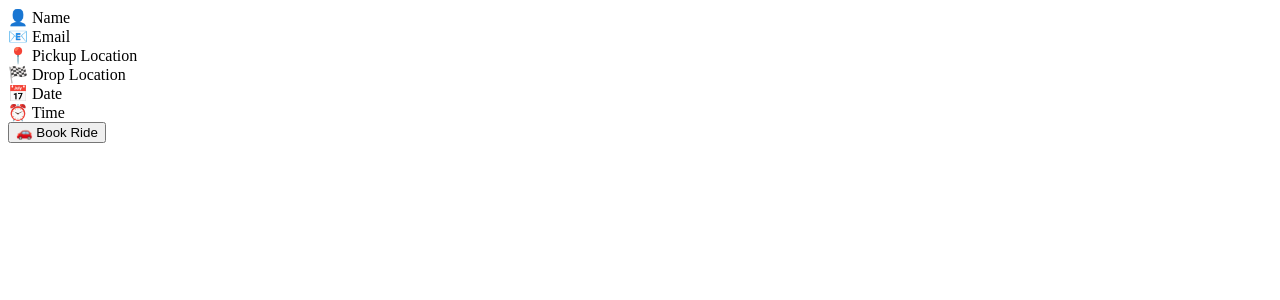
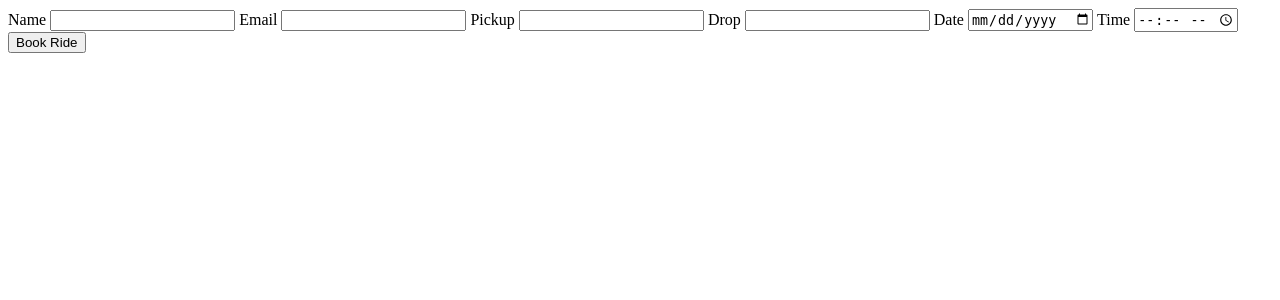
Before and after one commit to ravishsonia404/maanbooking, a Django app: page / in a window 1280 px wide. Shown: the top 300 px of the page. Run offline with Django 5.2, Linux system fonts and the light colour scheme.

Commit message:
Update home.html

```diff
--- a/templates/home.html
+++ b/templates/home.html
@@ -3,42 +3,25 @@
     <form method="POST">
         {% csrf_token %}
 
-        <div class="mb-3">
-            <label class="form-label fw-bold">👤 Name</label>
-            {{ form.name }}
-        </div>
+        <label>Name</label>
+        <input type="text" name="name">
 
-        <div class="mb-3">
-            <label class="form-label fw-bold">📧 Email</label>
-            {{ form.email }}
-        </div>
+        <label>Email</label>
+        <input type="email" name="email">
 
-        <div class="mb-3">
-            <label class="form-label fw-bold">📍 Pickup Location</label>
-            {{ form.pickup }}
-        </div>
+        <label>Pickup</label>
+        <input type="text" name="pickup">
 
-        <div class="mb-3">
-            <label class="form-label fw-bold">🏁 Drop Location</label>
-            {{ form.drop }}
-        </div>
+        <label>Drop</label>
+        <input type="text" name="drop">
 
-        <div class="row">
-            <div class="col-md-6 mb-3">
-                <label class="form-label fw-bold">📅 Date</label>
-                {{ form.date }}
-            </div>
+        <label>Date</label>
+        <input type="date" name="date">
 
-            <div class="col-md-6 mb-3">
-                <label class="form-label fw-bold">⏰ Time</label>
-                {{ form.time }}
-            </div>
-        </div>
+        <label>Time</label>
+        <input type="time" name="time">
 
-        <button type="submit" class="btn btn-dark w-100 py-2">
-            🚗 Book Ride
-        </button>
-
+        <button type="submit">Book Ride</button>
     </form>
 
 </div>
```
